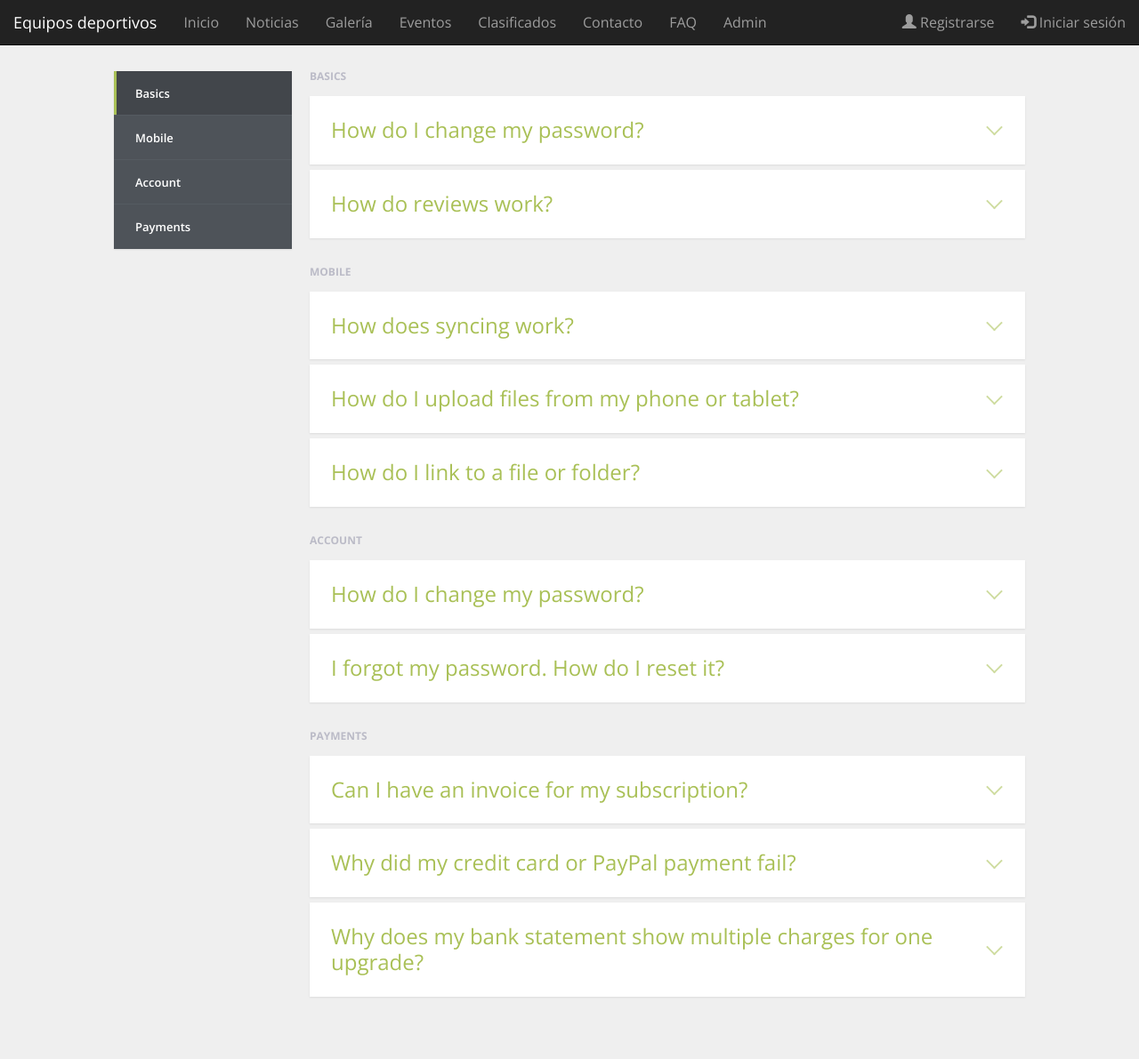
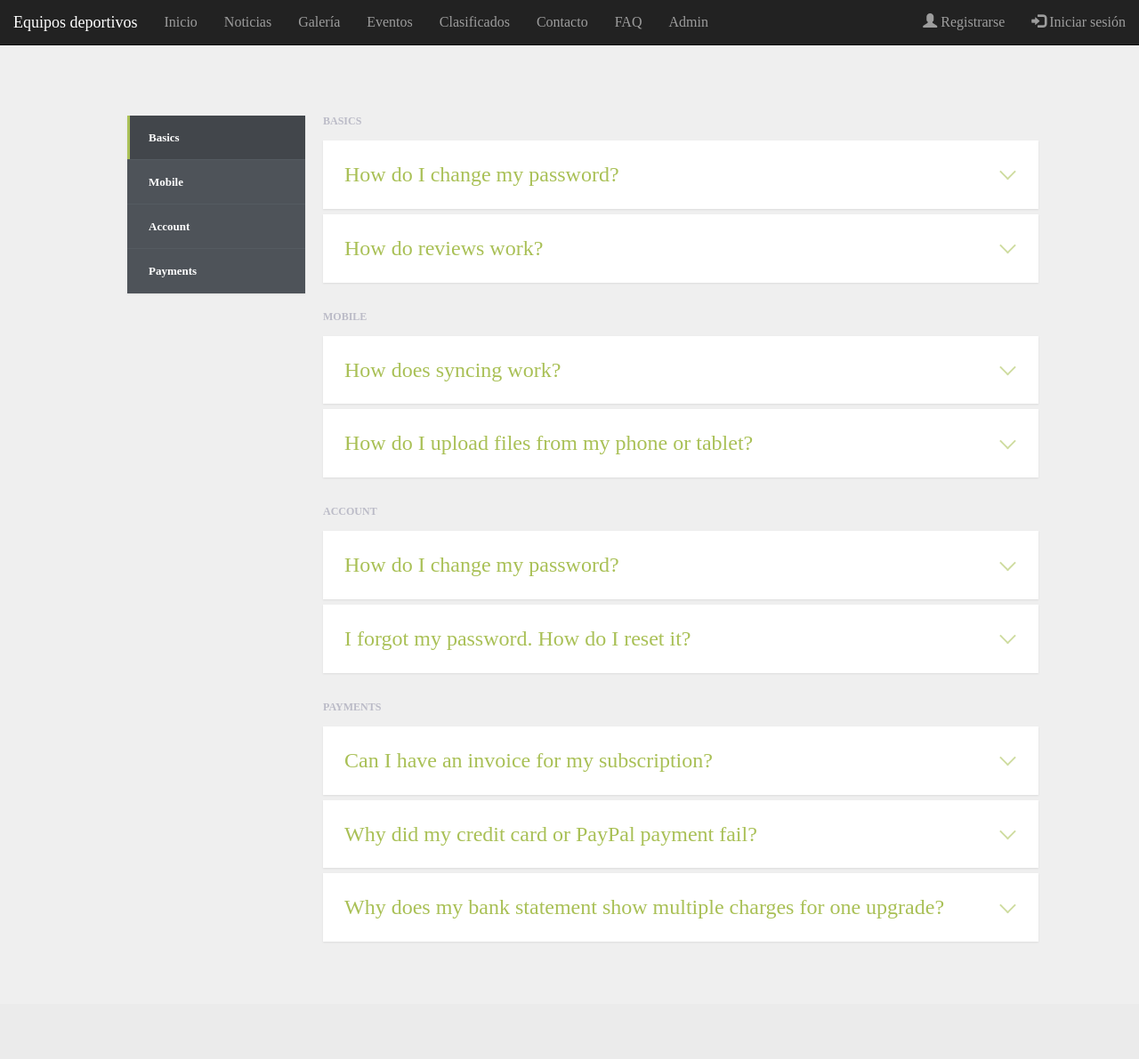
Before and after one commit to Freddyerf/CMS-Equipos-deportivos, a CodeIgniter app: page /database/ in a window 1280 px wide. Shown: the whole page at 89% size. After the commit the page ends 1059 px from the top, so only its background shows below. Run offline with CodeIgniter, Linux system fonts and the light colour scheme; some libraries are stand-ins or nearby versions.

Commit message:
Arreglos de la vista "faq"

```diff
--- a/application/views/faq_view.php
+++ b/application/views/faq_view.php
@@ -1,10 +1,8 @@
-<!doctype html>
-<link href='http://fonts.googleapis.com/css?family=Open+Sans:400,300,600,700' rel='stylesheet' type='text/css'>
+<script src="assets/js/modernizr.js"></script> <!-- Modernizr -->
+<link rel="stylesheet" href="assets/css/style.css"> <!-- Resource style -->
+<link rel="stylesheet" href="assets/css/reset.css"> <!-- CSS reset -->
 
-<link rel="stylesheet" href="assets/css/reset.css"> <!-- CSS reset -->
-<link rel="stylesheet" href="assets/css/style.css"> <!-- Resource style -->
-<script src="assets/js/modernizr.js"></script> <!-- Modernizr -->
-
+<div class="container">
 <section class="cd-faq">
 <ul class="cd-faq-categories">
 	<li><a class="selected" href="#basics">Basics</a></li>
@@ -44,13 +42,6 @@
 			<a class="cd-faq-trigger" href="#0">How do I upload files from my phone or tablet?</a>
 			<div class="cd-faq-content">
 				<p>Lorem ipsum dolor sit amet, consectetur adipisicing elit. Nisi tempore, placeat quisquam rerum! Eligendi fugit dolorum tenetur modi fuga nisi rerum, autem officiis quaerat quos. Magni quia, quo quibusdam odio. Error magni aperiam amet architecto adipisci aspernatur! Officia, quaerat magni architecto nostrum magnam fuga nihil, ipsum laboriosam similique voluptatibus facilis nobis? Eius non asperiores, nesciunt suscipit veniam blanditiis veritatis provident possimus iusto voluptas, eveniet architecto quidem quos molestias, aperiam eum reprehenderit dolores ad deserunt eos amet. Vero molestiae commodi unde dolor dicta maxime alias, velit, nesciunt cum dolorem, ipsam soluta sint suscipit maiores mollitia assumenda ducimus aperiam neque enim! Quas culpa dolorum ipsam? Ipsum voluptatibus numquam natus? Eligendi explicabo eos, perferendis voluptatibus hic sed ipsam rerum maiores officia! Beatae, molestias!</p>
-			</div> <!-- cd-faq-content -->
-		</li>
-
-		<li>
-			<a class="cd-faq-trigger" href="#0">How do I link to a file or folder?</a>
-			<div class="cd-faq-content">
-				<p>Lorem ipsum dolor sit amet, consectetur adipisicing elit. Blanditiis provident officiis, reprehenderit numquam. Praesentium veritatis eos tenetur magni debitis inventore fugit, magnam, reiciendis, saepe obcaecati ex vero quaerat distinctio velit.</p>
 			</div> <!-- cd-faq-content -->
 		</li>
 	</ul> <!-- cd-faq-group -->
@@ -99,8 +90,7 @@
 </div> <!-- cd-faq-items -->
 
 </section> <!-- cd-faq -->
+</div>
 <script src="assets/js/jquery-2.1.1.js"></script>
 <script src="assets/js/jquery.mobile.custom.min.js"></script>
 <script src="assets/js/main.js"></script> <!-- Resource jQuery -->
-</body>
-</html>
--- a/application/views/plantilla/encabezado.php
+++ b/application/views/plantilla/encabezado.php
@@ -6,19 +6,28 @@
 		<style>
 			.centro{
 				min-height: 300px;
-				margin-top: 50px;
 			}
 		</style>
+		<script src="https://code.jquery.com/jquery-3.2.1.slim.min.js" integrity="sha384-KJ3o2DKtIkvYIK3UENzmM7KCkRr/rE9/Qpg6aAZGJwFDMVNA/GpGFF93hXpG5KkN" crossorigin="anonymous"></script>
+		<script src="https://cdnjs.cloudflare.com/ajax/libs/popper.js/1.12.3/umd/popper.min.js" integrity="sha384-vFJXuSJphROIrBnz7yo7oB41mKfc8JzQZiCq4NCceLEaO4IHwicKwpJf9c9IpFgh" crossorigin="anonymous"></script>
+		<script src="https://maxcdn.bootstrapcdn.com/bootstrap/4.0.0-beta.2/js/bootstrap.min.js" integrity="sha384-alpBpkh1PFOepccYVYDB4do5UnbKysX5WZXm3XxPqe5iKTfUKjNkCk9SaVuEZflJ" crossorigin="anonymous"></script>
+
 		<meta name="viewport" content="width=device-width, initial-scale=1, minimum-scale=1">
 		<link rel="stylesheet" href="https://maxcdn.bootstrapcdn.com/bootstrap/3.3.7/css/bootstrap.min.css" integrity="sha384-BVYiiSIFeK1dGmJRAkycuHAHRg32OmUcww7on3RYdg4Va+PmSTsz/K68vbdEjh4u" crossorigin="anonymous">
+		<link href='http://fonts.googleapis.com/css?family=Open+Sans:400,300,600,700' rel='stylesheet' type='text/css'>
+
 	</head>
-	<body style="background-color: rgb(239, 239, 239);">
+	<body style="background-color: rgb(239, 239, 239); margin-top: 50px;">
 		<div class = "container">
-      <nav class="navbar navbar-inverse navbar-fixed-top">
+      <nav class="navbar navbar-inverse navbar-fixed-top" role="navigation">
     	  <div class="container-fluid">
     		    <div class="navbar-header">
+								<button type="button" class="navbar-toggle" data-toggle="collapse" data-target="#mainNavBar">
+									<span class="glyphicon glyphicon-menu-hamburger" aria-hidden="true"></span>
+								</button>
     		        <a class="navbar-brand" href="#">Equipos deportivos</a>
     		    </div>
+					<div class="collapse navbar-collapse" id="mainNavBar">
     		    <ul class="nav navbar-nav">
         		  <li><a href="#">Inicio</a></li>
         		  <li><a href="#">Noticias</a></li>
@@ -33,6 +42,7 @@
         		  <li><a href="#"><span class="glyphicon glyphicon-user"></span> Registrarse</a></li>
         		  <li><a href="#"><span class="glyphicon glyphicon-log-in"></span> Iniciar sesión</a></li>
     		    </ul>
+					</div>
     	  </div>
     	</nav>
 			</br>
```
